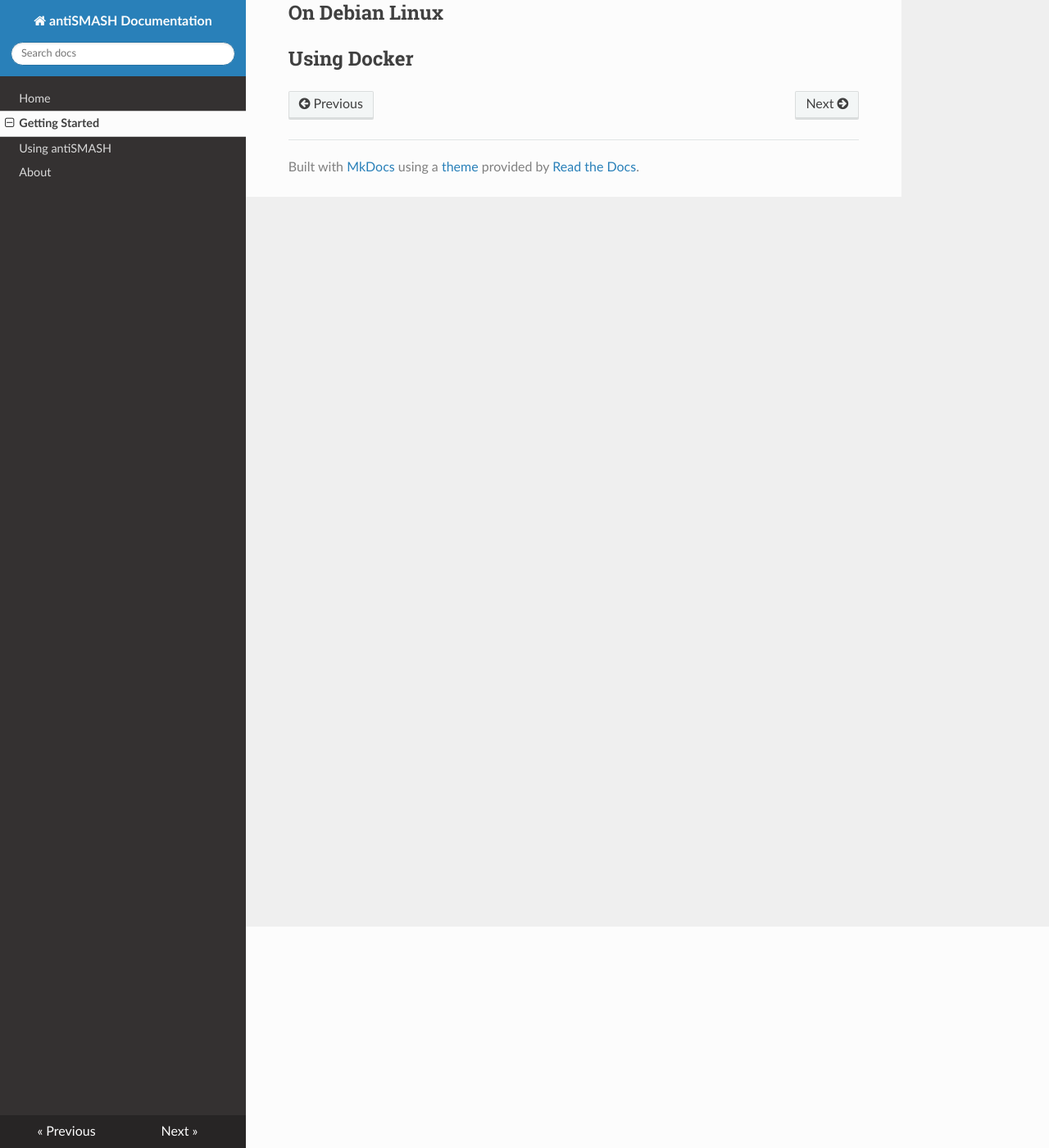
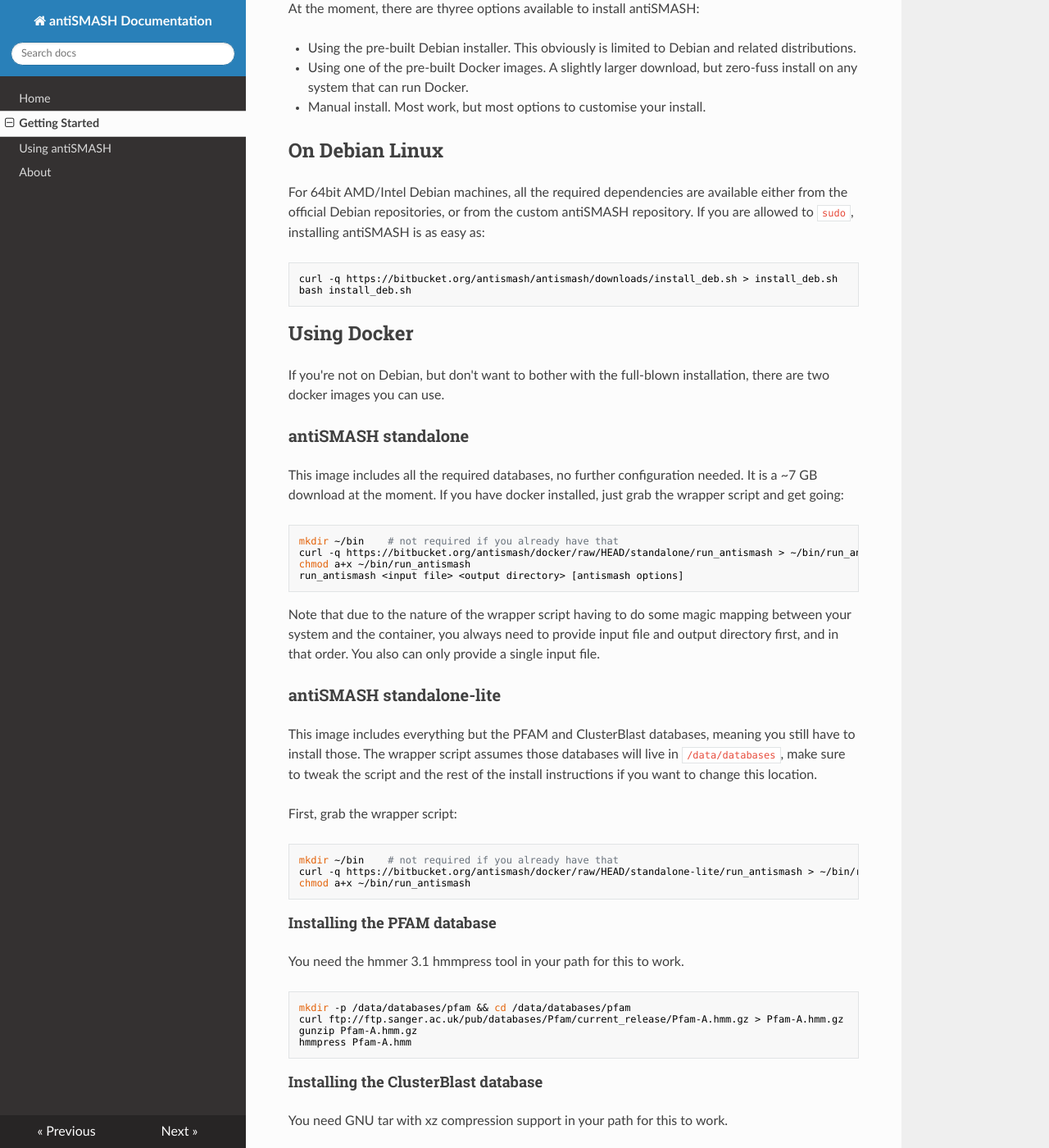
Before and after one commit to antismash/documentation, an MkDocs documentation site: the page built from docs/getting_started.md, in a window 1280 px wide and 1400 px high, scrolled down 270 px. Shown: the whole window at 82% size. Built offline with MkDocs 1.6.1, drawn with Linux system fonts in a browser that asks for light colours; nearby versions of some CDN libraries; old or Windows-style settings are respelled for this version of MkDocs; some of the changed text lies outside the part shown.

Commit message:
Add install instructions
Signed-off-by: Kai Blin <kblin@biosustain.dtu.dk>

````diff
--- a/docs/getting_started.md
+++ b/docs/getting_started.md
@@ -3,8 +3,124 @@
 The easiest way to get started with antiSMASH is to use [the public web
 version](http://antismash.secondarymetabolites.org/).
 
+
 # Install antiSMASH
+
+At the moment, there are thyree options available to install antiSMASH:
+
+  - Using the pre-built Debian installer. This obviously is limited to Debian
+    and related distributions.
+  - Using one of the pre-built Docker images. A slightly larger download, but
+    zero-fuss install on any system that can run Docker.
+  - Manual install. Most work, but most options to customise your install.
 
 ## On Debian Linux
 
+For 64bit AMD/Intel Debian machines, all the required dependencies are available
+either from the official Debian repositories, or from the custom antiSMASH
+repository. If you are allowed to `sudo`, installing antiSMASH is as easy as:
+
+```bash
+curl -q https://bitbucket.org/antismash/antismash/downloads/install_deb.sh > install_deb.sh
+bash install_deb.sh
+```
+
 ## Using Docker
+
+If you're not on Debian, but don't want to bother with the full-blown
+installation, there are two docker images you can use.
+
+### antiSMASH standalone
+
+This image includes all the required databases, no further configuration needed.
+It is a ~7 GB download at the moment. If you have docker installed, just grab
+the wrapper script and get going:
+
+```bash
+mkdir ~/bin    # not required if you already have that
+curl -q https://bitbucket.org/antismash/docker/raw/HEAD/standalone/run_antismash > ~/bin/run_antismash
+chmod a+x ~/bin/run_antismash
+run_antismash <input file> <output directory> [antismash options]
+```
+
+Note that due to the nature of the wrapper script having to do some magic
+mapping between your system and the container, you always need to provide input
+file and output directory first, and in that order. You also can only provide a
+single input file.
+
+### antiSMASH standalone-lite
+
+This image includes everything but the PFAM and ClusterBlast databases, meaning
+you still have to install those. The wrapper script assumes those databases will
+live in `/data/databases`, make sure to tweak the script and the rest of the
+install instructions if you want to change this location.
+
+First, grab the wrapper script:
+
+```bash
+mkdir ~/bin    # not required if you already have that
+curl -q https://bitbucket.org/antismash/docker/raw/HEAD/standalone-lite/run_antismash > ~/bin/run_antismash
+chmod a+x ~/bin/run_antismash
+```
+
+#### Installing the PFAM database
+You need the hmmer 3.1 hmmpress tool in your path for this to work.
+```bash
+mkdir -p /data/databases/pfam && cd /data/databases/pfam
+curl ftp://ftp.sanger.ac.uk/pub/databases/Pfam/current_release/Pfam-A.hmm.gz > Pfam-A.hmm.gz
+gunzip Pfam-A.hmm.gz
+hmmpress Pfam-A.hmm
+```
+
+#### Installing the ClusterBlast database
+You need GNU tar with xz compression support in your path for this to work.
+```bash
+mkdir -p /data/databases/clusterblast && cd /data/databases/clusterblast
+curl https://bitbucket.org/antismash/antismash/downloads/clusterblast_dmnd07.tar.xz > clusterblast_dmnd07.tar.xz
+tar -xJf clusterblast_dmnd07.tar.xz
+```
+
+Note that due to the nature of the wrapper script having to do some magic
+mapping between your system and the container, you always need to provide input
+file and output directory first, and in that order. You also can only provide a
+single input file.
+
+## Manual install
+
+First, make sure you have the following antiSMASH dependencies installed:
+
+- glimmer (version 3.02 tested)
+- GlimmerHMM (version 3.0.4 tested)
+- hmmer2 (append a 2 to all hmmer2 executables to avoid conflict with hmmer3 executable names, like hmmalign -> hmmalign2)
+- hmmer3
+- fasttree (version 2.1.7 tested)
+- diamond (version 0.7.9 tested)
+- muscle (version 3.8.31 tested)
+- prodigal (version 2.6.1 tested)
+- NCBI blast+ (version 2.2.31 tested)
+- lzma development headers
+- xml development headers
+- python (version 2.7 tested, anything >= python 2.6 should work)
+- python-virtualenv (not needed, but highly recommended)
+
+Then, create a python virtualenv for installing the antiSMASH python
+dependencies. This is not required, but highly recommended.
+
+```bash
+virtualenv as3
+source as3/bin/activate
+```
+
+All the python dependencies are listed in `requirements.txt`, you can grab them
+all and install them with a simple command:
+
+```bash
+pip install -r requirements.txt
+```
+
+Last but not least, run `download_databases.py` to grab and prepare the
+databases:
+
+```bash
+python download_databases.py
+```
````
Also changed, not shown: docs/index.md (+4 -15 lines), docs/using_antismash.md (+1 -1 lines).
